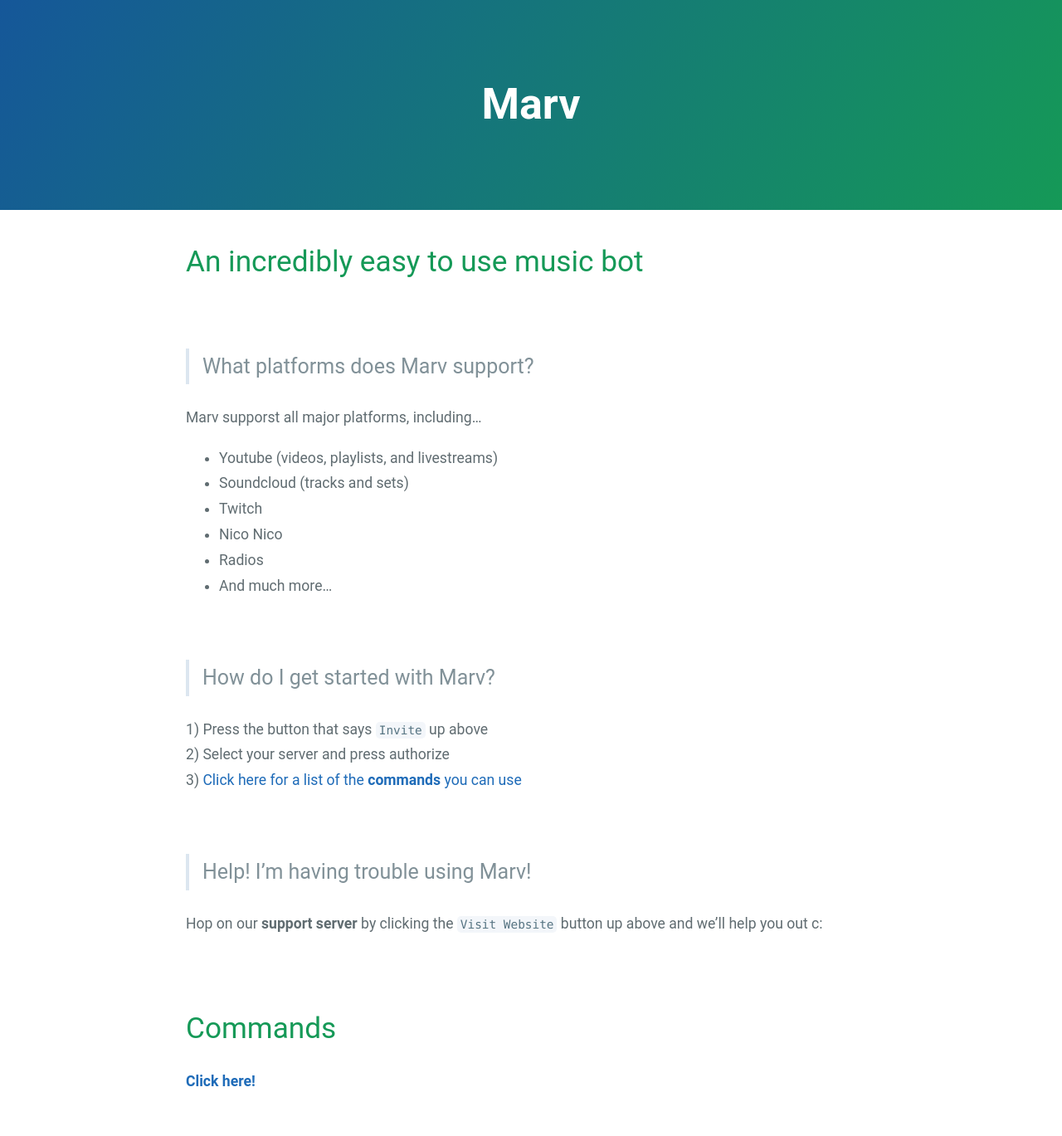
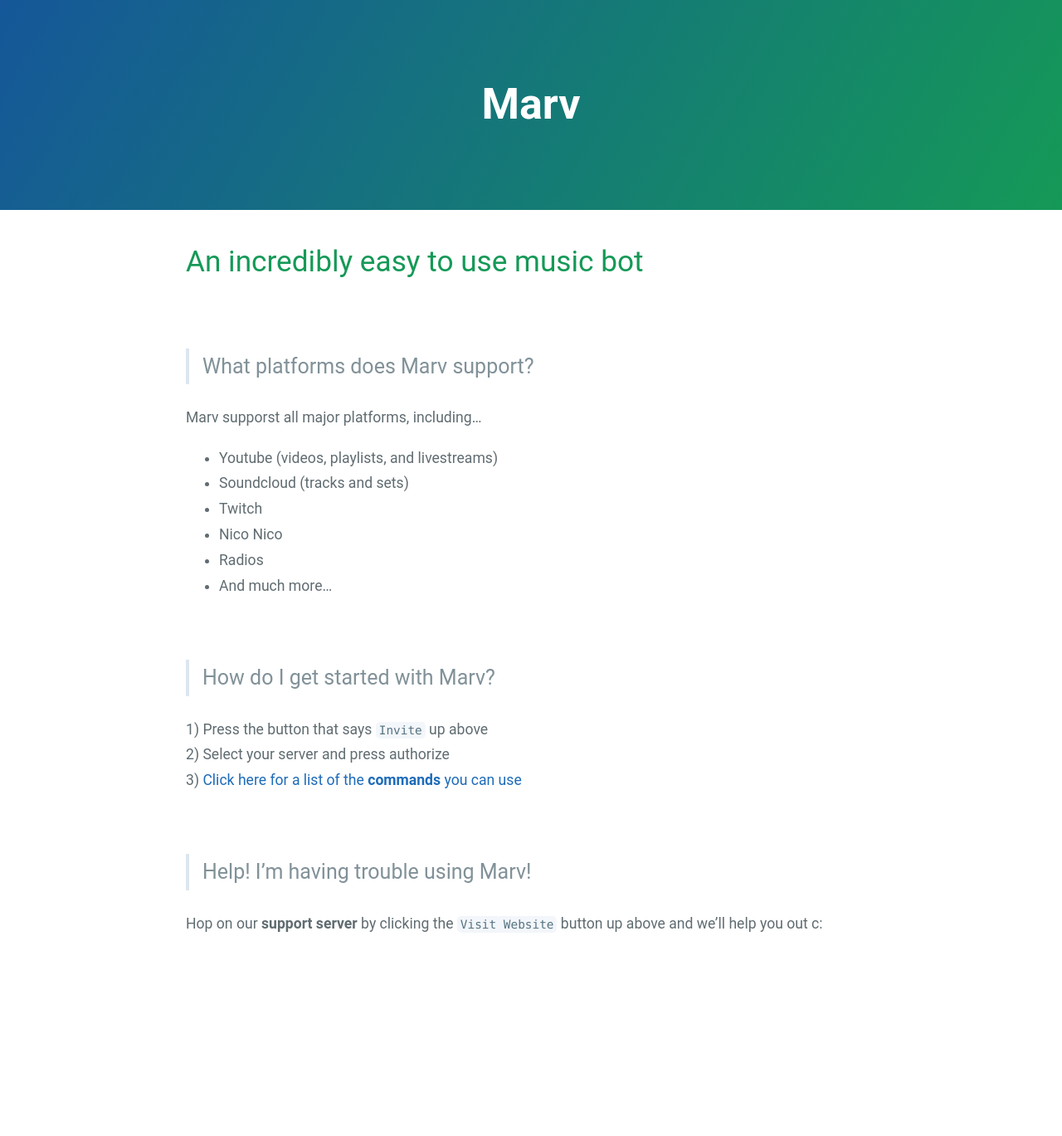
Before and after one commit to mymindishazel/marv-docs, a Jekyll site: the page built from dbots.md, in a window 1280 px wide. Shown: the whole page at 83% size. Built offline with Jekyll 4.4.1, drawn with Linux system fonts in a browser that asks for light colours; our own code applies the rules of GitHub Pages for plain Markdown files; after the commit the page ends 1178 px from its top, so only the background shows below that.

Commit message:
Update dbots.md

```diff
--- a/dbots.md
+++ b/dbots.md
@@ -25,9 +25,3 @@ Marv supporst all major platforms, including...
 > Help! I'm having trouble using Marv!
 
 Hop on our **support server** by clicking the `Visit Website` button up above and we'll help you out c:
-
-<br>
-
-# Commands
-
-[**Click here!**](/marv/commands)
```
